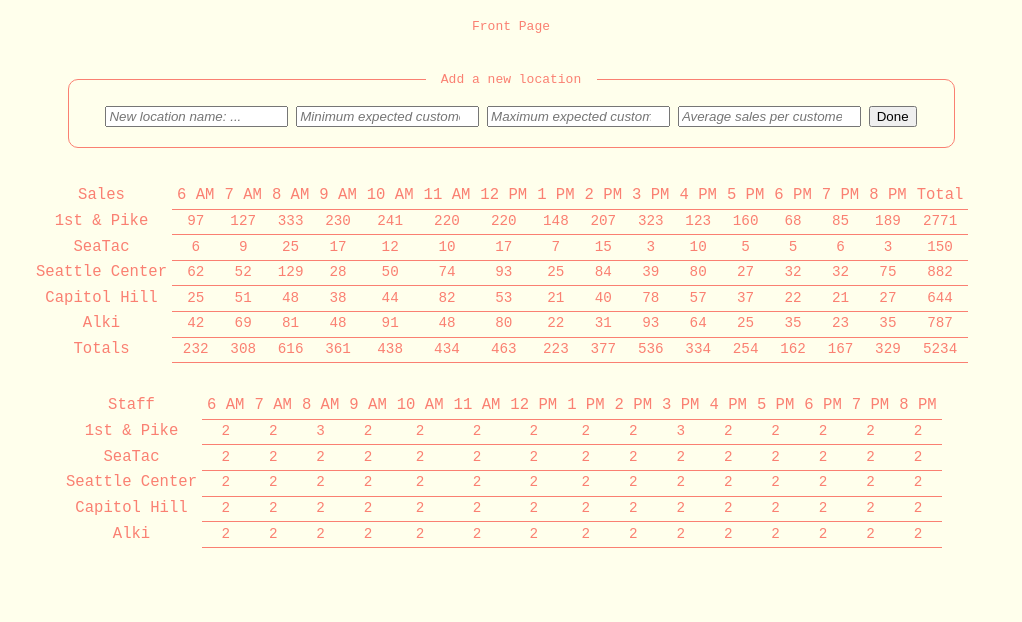
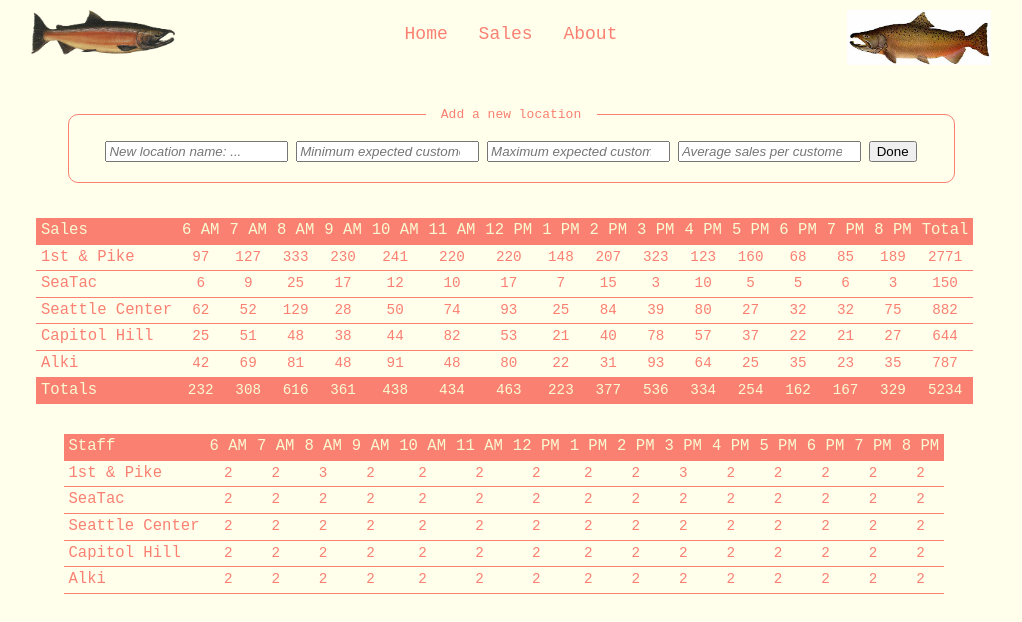
Before and after one commit to HiEricHere/cookie-stand, a plain HTML site: page sales.html in a window 1280 px wide. Shown: the whole page, without its empty margins (129-1151 px from the left). Drawn offline with Linux system fonts and the light colour scheme.

Commit message:
messed around with a lot of CSS, added an about page to be worked on later. not done with the site, just uploading what I have for now.

```diff
--- /dev/null
+++ b/about.html
@@ -0,0 +1,26 @@
+<!DOCTYPE html>
+<html>
+  <head>
+    <title>Pat's Old Fashioned Salmon Cookies - About Us</title>
+    <link rel="stylesheet" href="./styles/reset.css"/>
+    <link rel="stylesheet" href="./styles/styles.css"/>
+  </head>
+  <body>
+    <header>
+        <div class="navWrapper">
+            <figure id="salmonFigure">
+                <img id="salmon" src="./images/salmon.png" alt="It's a salmon"/>
+            </figure>
+            <nav>
+                <a href="index.html">Home</a>
+                <a href="sales.html">Sales</a>
+                <a href="about.html">About</a>
+            </nav>
+            <figure id="chinookFigure">
+                <img id="chinook" src="images/chinook.jpg" alt="It's a chinook"/>
+            </figure>
+        </div>
+    </header>
+
+  </body>
+</html>
--- a/sales.html
+++ b/sales.html
@@ -1,17 +1,27 @@
 <!DOCTYPE html>
 <html>
     <head>
-        <title>Sales</title>
+        <title>Pat's Old Fashioned Salmon Cookies - Sales</title>
         <link rel="stylesheet" href="./styles/reset.css"/>
         <link rel="stylesheet" href="./styles/styles.css"/>
     </head>
-    <body>
-        <header>
-            <nav>
-                <a href = "index.html">Front Page</a>
-            </nav>
+    <body class="salespage">
+        <header class="salespage">
+                <div class="navWrapper">
+                    <figure id="salmonFigure">
+                        <img id="salmon" src="./images/salmon.png" alt="It's a salmon"/>
+                    </figure>
+                    <nav>
+                        <a href="index.html">Home</a>
+                        <a href="sales.html">Sales</a>
+                        <a href="about.html">About</a>
+                    </nav>
+                    <figure id="chinookFigure">
+                        <img id="chinook" src="images/chinook.jpg" alt="It's a chinook"/>
+                    </figure>
+                </div>
         </header>
-        <main>
+        <main class="salespage">
             <form id="formAddNew">
                 <fieldset>
                     <legend>Add a new location</legend>
@@ -31,7 +41,7 @@
                 </table>
             </div>
         </main>
-        <footer>
+        <footer class="salespage">
 
         </footer>
         <script src="./js/app.js"></script>
--- a/styles/styles.css
+++ b/styles/styles.css
@@ -1,19 +1,55 @@
 body {
-  text-align : center;
   background-color : rgb(255, 255, 236);
   font-family : monospace;
+  text-align : center;
+  position : relative;
+}
+
+main{
+  margin : 0px auto 0px auto;
+}
+
+/* nav and links */
+.navWrapper {
+  display : inline-block;
+  height :65px;
+  width : 960px;
+  margin-top : 10px;
+  margin-bottom : 10px;
+  position : relative;
 }
 
 nav {
   color : salmon;
   font-family : monospace;
-  margin : 20px;
+  font-size : 18px;
+  height : 50px;
+  left : 144px;
+  padding-top : 15px;
+  position : absolute;
   text-align : center;
+  top : 0;
+  width : 672px;
 }
 
-figcaption {
-  margin : 10px;
-  padding : 10px;
+#salmonFigure {
+  position : absolute;
+  left : 0;
+  top : 0;
+}
+
+#salmon {
+  width : 144px;
+}
+
+#chinookFigure {
+  position : absolute;
+  right : 0;
+  top : 0;
+}
+
+#chinook {
+  width : 144px;
 }
 
 nav > a {
@@ -21,7 +57,8 @@ nav > a {
   color : salmon;
   text-decoration : none;
   padding : 5px;
-  margin : 5px;
+  margin-left : 5px;
+  margin-right : 5px;
 }
 
 a:hover {
@@ -29,26 +66,68 @@ a:hover {
   color : lightgoldenrodyellow;
 }
 
+/* Tables */
 .table {
   margin : 10px auto 10px auto;
-  padding : 10px;
+  padding : 10px 0px 10px 0px;
   overflow : auto;
   text-align : center;
 }
 
-#salesDiv.table {
-  width : 960px;
+#salesDiv {
+  width : 950px;
 }
 
-#staffDiv.table{
-  width : 900px;
+#staffDiv{
+  width : 895px;
 }
 
+tr {
+  color : salmon;
+  border-bottom:  0.5px solid salmon;
+}
+
+tr:hover {
+  background-color : salmon;
+  color : lightgoldenrodyellow;
+}
+
+tr:hover > td + th {
+  border-bottom : 0px;
+}
+
+th {
+  font-size : 1.2em;
+  margin : 5px;
+  padding : 5px;
+}
+
+thead > tr > th {
+  background-color : salmon;
+  color : lightgoldenrodyellow;
+}
+
+tr:last-child {
+  background-color : salmon;
+  color : lightgoldenrodyellow;
+}
+
+td {
+  font-size : 1.1em;
+  margin : 5px;
+  padding : 5px;
+}
+
+tr > *:first-child {
+  text-align: left;
+}
+
+/* input form */
 form {
   text-align: center;
-  margin : 10px auto 10px auto;
-  padding : 10px;
-  width : 950px;
+  margin : 0px auto 10px auto;
+  padding : 10px 0px 10px 0px;
+  width : 960px;
 }
 
 fieldset {
@@ -73,25 +152,12 @@ input {
   width: 175px;
 }
 
-tr {
-  color : salmon;
+/* Text */
+
+h1 {
+  font-size : 50px;
 }
 
-tr:hover {
-  background-color : salmon;
-  color : lightgoldenrodyellow;
+h3 {
+  font-size : 30px;
 }
-
-th {
-  font-size : 1.2em;
-  padding : 5px;
-}
-
-td {
-  font-size : 1.1em;
-}
-
-tr > td {
-  border-top : 0.5px solid salmon;
-  border-bottom:  0.5px solid salmon;
-}
```
Also changed, not shown: index.html (+23 -14 lines).
